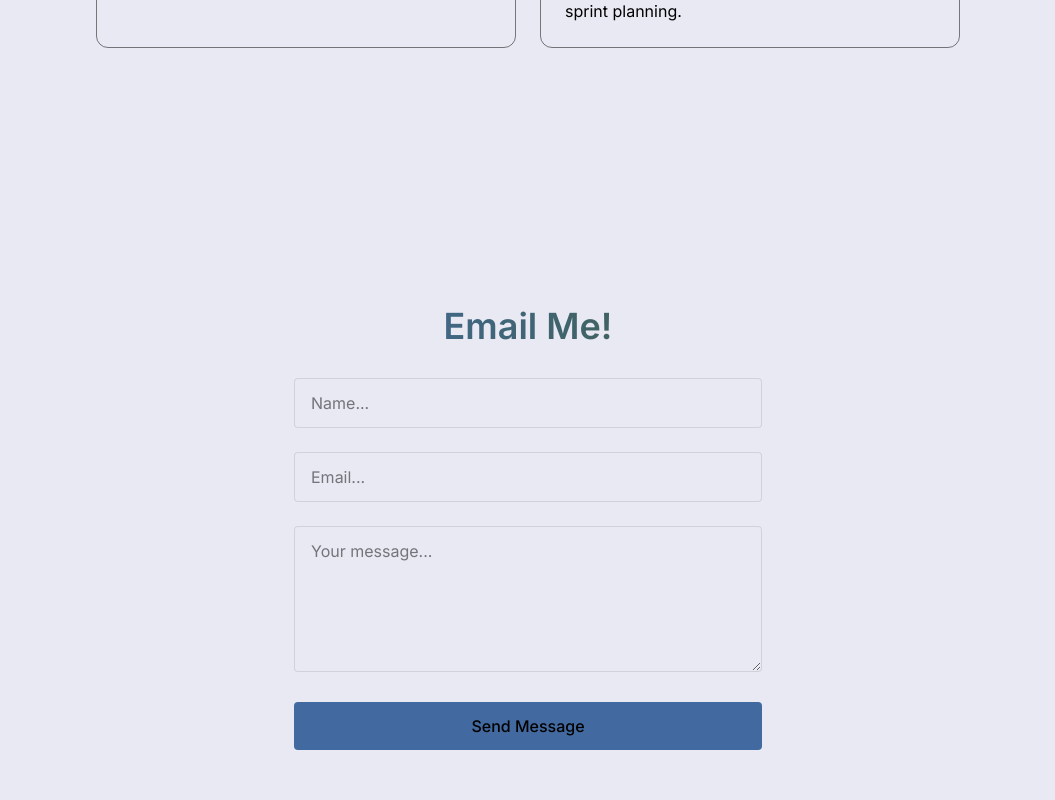
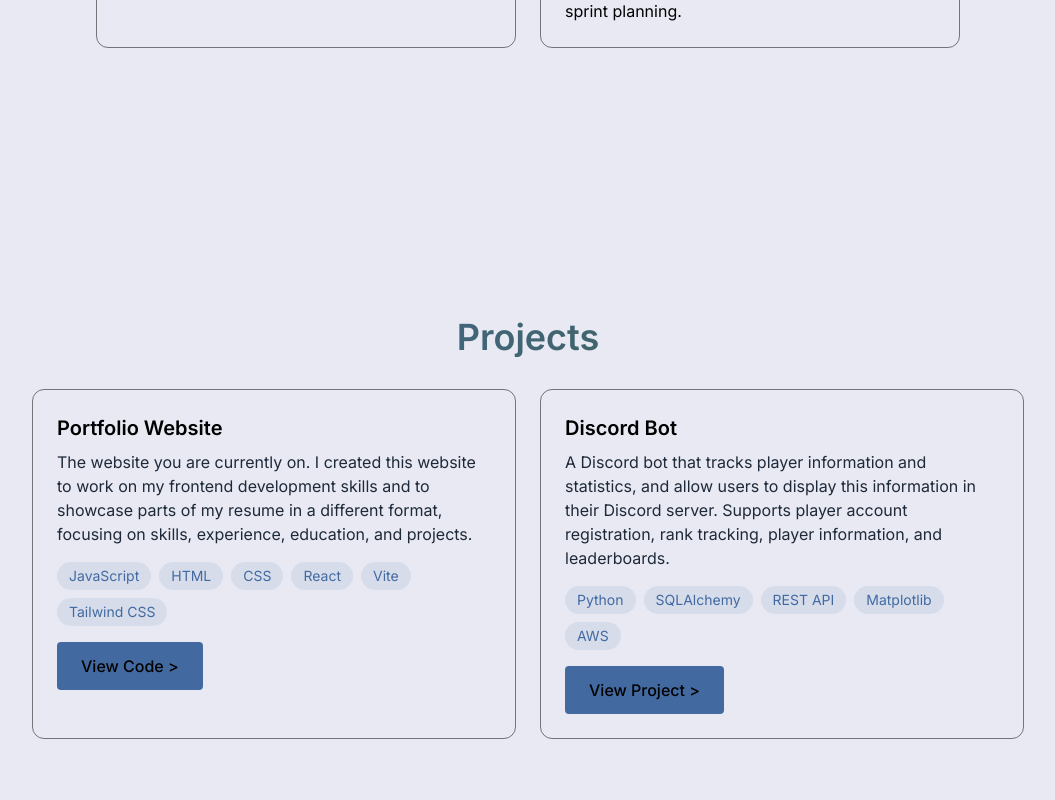
Before and after one commit to spmchugh/portfolio, a React (Vite) app: page / in a window 1280 px wide. Shown: the part 1760-2560 px from the top of the page, without its empty margins (112-1167 px from the left). Built offline with nearby package versions, Linux system fonts and the light colour scheme.

Commit message:
Added projects section

```diff
--- a/src/App.jsx
+++ b/src/App.jsx
@@ -5,6 +5,7 @@ import { MobileMenu } from "./components/MobileMenu"
 import { Home } from "./components/sections/Home"
 import { About } from "./components/sections/About"
 import { Contact } from "./components/sections/Contact"
+import { Projects } from "./components/sections/Projects"
 import "./index.css"
 
 function App() {
@@ -16,6 +17,7 @@ function App() {
       <MobileMenu menuOpen = {menuOpen} setMenuOpen = {setMenuOpen}/>
       <Home />
       <About />
+      <Projects />
       <Contact />
     </>
   )
--- a/src/components/sections/Projects.jsx
+++ b/src/components/sections/Projects.jsx
@@ -0,0 +1,42 @@
+export const Projects = () => {
+    return (
+        <section id = "projects" className = "min-h-screen flex items-center justify-center py-20">
+            <div className = "max-w-5xl mx-auto px-4">
+                <h2 className = "text-4xl font-semibold mb-8 bg-gradient-to-r from-[var(--accent-primary)] to-[var(--accent-secondary)] bg-clip-text text-transparent text-center">Projects</h2>
+                <div className = "grid grid-cols-1 md:grid-cols-2 gap-6">
+
+                    <div className = "p-6 rounded-xl border border-[var(--text-primary)]/50 hover:-translate-y-1 hover:border-[var(--accent-primary)] hover:shadow-[0_2px_8px_var(--accent-primary)/20] transition-all">
+                        <h3 className = "text-xl font-semibold mb-2">Portfolio Website</h3>
+                        <p className = "text-[var(--text-secondary)] mb-4">The website you are currently on. I created this website to work on my frontend development skills and to showcase parts of my resume in a different format, focusing on skills, experience, education, and projects.</p>
+                        <div className = "flex flex-wrap gap-2 mb-4">
+                        {["JavaScript", "HTML", "CSS", "React", "Vite", "Tailwind CSS"].map((tech, key) => (
+                            <span key = {key} className = "bg-[var(--accent-primary)]/10 text-[var(--accent-primary)] py-1 px-3 rounded-full text-sm hover:bg-[var(--accent-primary)]/20 hover:shadow-[0_2px_8px_var(--accent-primary)/20] transition">{tech}</span>
+                        ))}
+                        </div>
+                        <div className = "flex justify-between items-center">
+                            <a href="https://github.com/spmchugh/portfolio" className="text-center bg-[var(--accent-primary)] text-[var(--text-primary)] py-3 px-6 rounded font-medium transition relative overflow-hidden hover:-translate-y-0.5 hover:shadow-[0_0_15px_var(--accent-primary)]/40" target="_blank" rel="noopener noreferrer">View Code &gt;</a>
+                        </div>
+
+                    </div>
+
+                    <div className = "p-6 rounded-xl border border-[var(--text-primary)]/50 hover:-translate-y-1 hover:border-[var(--accent-primary)] hover:shadow-[0_2px_8px_var(--accent-primary)/20] transition-all">
+                        <h3 className = "text-xl font-semibold mb-2">Discord Bot</h3>
+                        <p className = "text-[var(--text-secondary)] mb-4">A Discord bot that tracks player information and statistics, and allow users to display this information in their Discord server. Supports player account registration, rank tracking, player information, and leaderboards.</p>
+                        <div className = "flex flex-wrap gap-2 mb-4">
+                        {["Python", "SQLAlchemy", "REST API", "Matplotlib", "AWS"].map((tech, key) => (
+                            <span key = {key} className = "bg-[var(--accent-primary)]/10 text-[var(--accent-primary)] py-1 px-3 rounded-full text-sm hover:bg-[var(--accent-primary)]/20 hover:shadow-[0_2px_8px_var(--accent-primary)/20] transition">{tech}</span>
+                        ))}
+                        </div>
+                        <div className = "flex justify-between items-center">
+                            <a href="https://github.com/spmchugh/Discord-Bot" className="text-center bg-[var(--accent-primary)] text-[var(--text-primary)] py-3 px-6 rounded font-medium transition relative overflow-hidden hover:-translate-y-0.5 hover:shadow-[0_0_15px_var(--accent-primary)]/40" target="_blank" rel="noopener noreferrer">View Project &gt;</a>
+                        </div>
+
+                    </div>
+
+
+
+                </div>
+            </div>
+        </section>
+    )
+}
```
